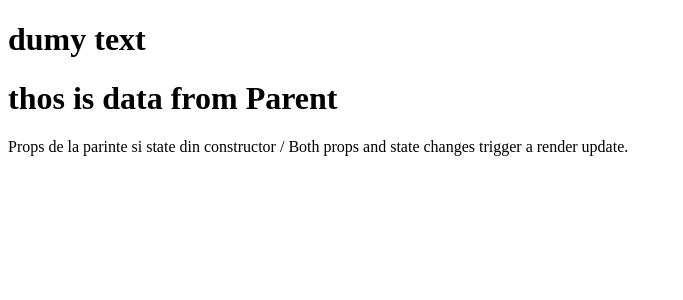
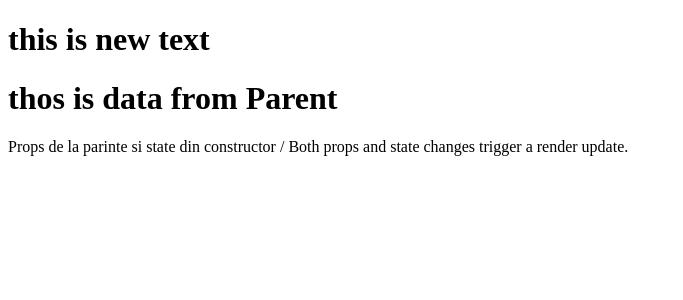
Before and after one commit to bogdandin/react-turoial-romana, a React (Create React App) app: page / in a window 1280 px wide. Shown: the top 300 px of the page, without its empty margins (0-683 px from the left). Built offline with nearby package versions, Linux system fonts and the light colour scheme.

Commit message:
Part 4  state mutation caz care nu este unul practic but is works

```diff
--- a/src/App.jsx
+++ b/src/App.jsx
@@ -9,7 +9,9 @@ class App extends Component {
         }
 
         setTimeout(() => {
-             this.state.txt = 'This is ne text and not work like this...'
+             this.setState ({
+                 txt: 'this is new text '
+             })
 
             },1000 )
 
```
